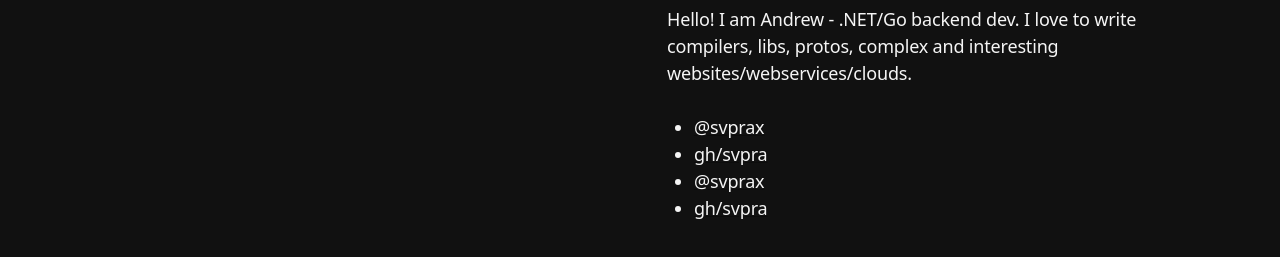
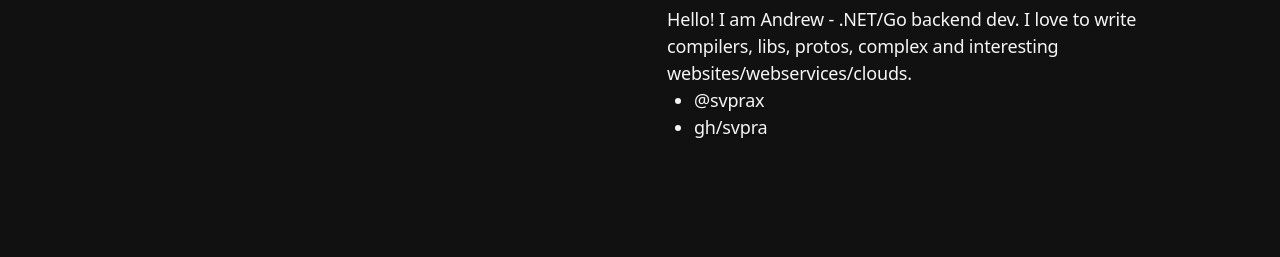
Before and after one commit to svpra/lite, a plain HTML site: page index.html in a window 1280 px wide. Shown: the part 143-400 px from the top of the page. Drawn offline with Linux system fonts and the light colour scheme; a web font is replaced by a local one.

Commit message:
Update index.html

```diff
--- a/index.html
+++ b/index.html
@@ -31,11 +31,6 @@
           write compilers, libs, protos, complex and interesting
           websites/webservices/clouds.
         </p>
-
-        <ul class="compact">
-          <li><a href="https://t.me/svprax">@svprax</a></li>
-          <li><a href="https://github.com/svpra">gh/svpra</a></li>
-        </ul>
       </r-cell>
         <ul class="compact">
           <li><a href="https://t.me/svprax">@svprax</a></li>
```
